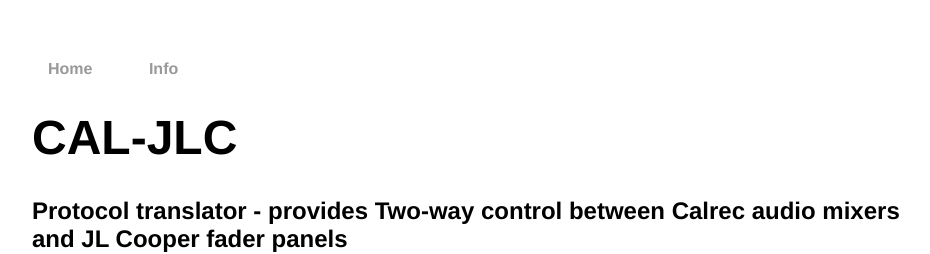
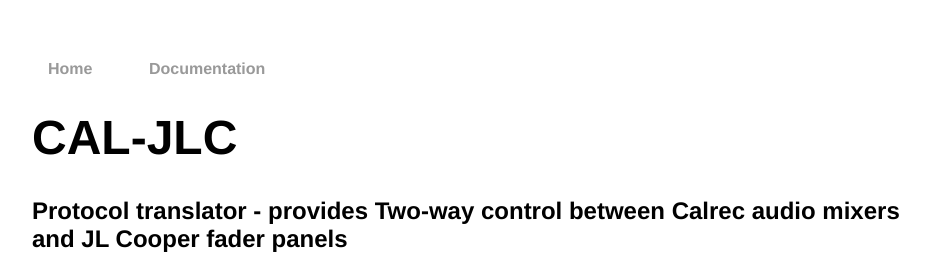
Before and after one commit to caljlc/CAL-JLC, a Jekyll site: the page built from docs/index.html, in a window 1280 px wide. Shown: the top 254 px of the page, without its empty margins (160-1090 px from the left). Built offline with Jekyll 4.4.1, drawn with Linux system fonts in a browser that asks for light colours.

Commit message:
Update default.html

```diff
--- a/docs/_layouts/default.html
+++ b/docs/_layouts/default.html
@@ -8,8 +8,8 @@
 
 			<nav>
 	    		<ul>
-	        		<li><a href="/">Home</a></li>
-		        	<li><a href="/usage.html">Info</a></li>
+	        		<li><a href="/docs/">Home</a></li>
+		        	<li><a href="/docs/usage.html">Documentation</a></li>
 	        		<!--<li><a href="/cv">CV</a></li>-->
 	        		<!--<li><a href="/blog">Blog</a></li>-->
 	    		</ul>
```
